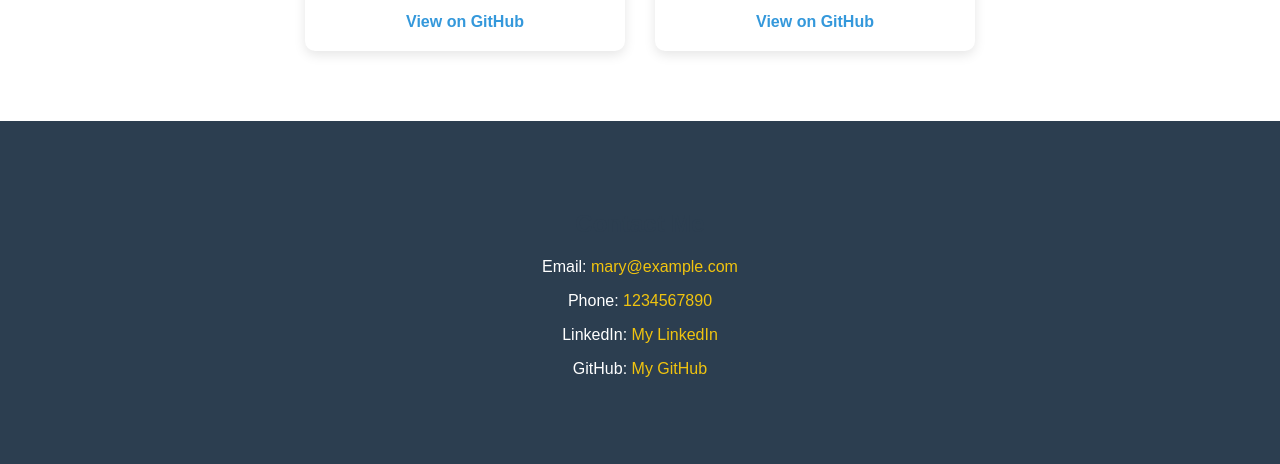
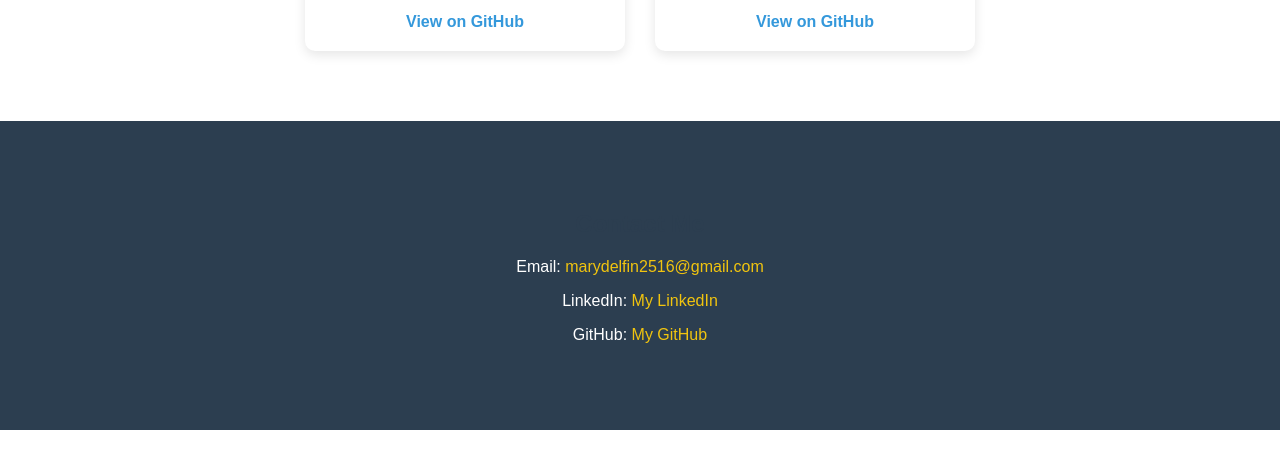
Before and after one commit to marydelfin/portfolio-website, a plain HTML site: page index.html in a window 1280 px wide. Shown: the part 1411-1875 px from the top of the page. After the commit the page ends 1841 px from the top, so only its background shows below. Drawn offline with Linux system fonts and the light colour scheme.

Commit message:
Update index.html

```diff
--- a/index.html
+++ b/index.html
@@ -65,29 +65,28 @@
 </section>
 
 <section id="contact">
+
     <h2>Contact Me</h2>
 
     <p>Email:
-        <a href="mailto:mary@example.com">
-            mary@example.com
+        <a href="mailto:marydelfin2516@gmail.com">
+            marydelfin2516@gmail.com
         </a>
     </p>
 
-    <p>Phone:
-        <a href="tel:1234567890">
-            1234567890
+    <p>LinkedIn:
+        <a href="https://www.linkedin.com/in/mary-delfin-5a9b273aa/" target="_blank">
+            My LinkedIn
         </a>
     </p>
-<p>LinkedIn:
-    <a href="https://www.linkedin.com/in/mary-delfin-5a9b273aa/" target="_blank">
-        My LinkedIn
-    </a>
-</p>
+
     <p>GitHub:
         <a href="https://github.com/marydelfin" target="_blank">
             My GitHub
         </a>
     </p>
+
+
 
 </section>
 
```
